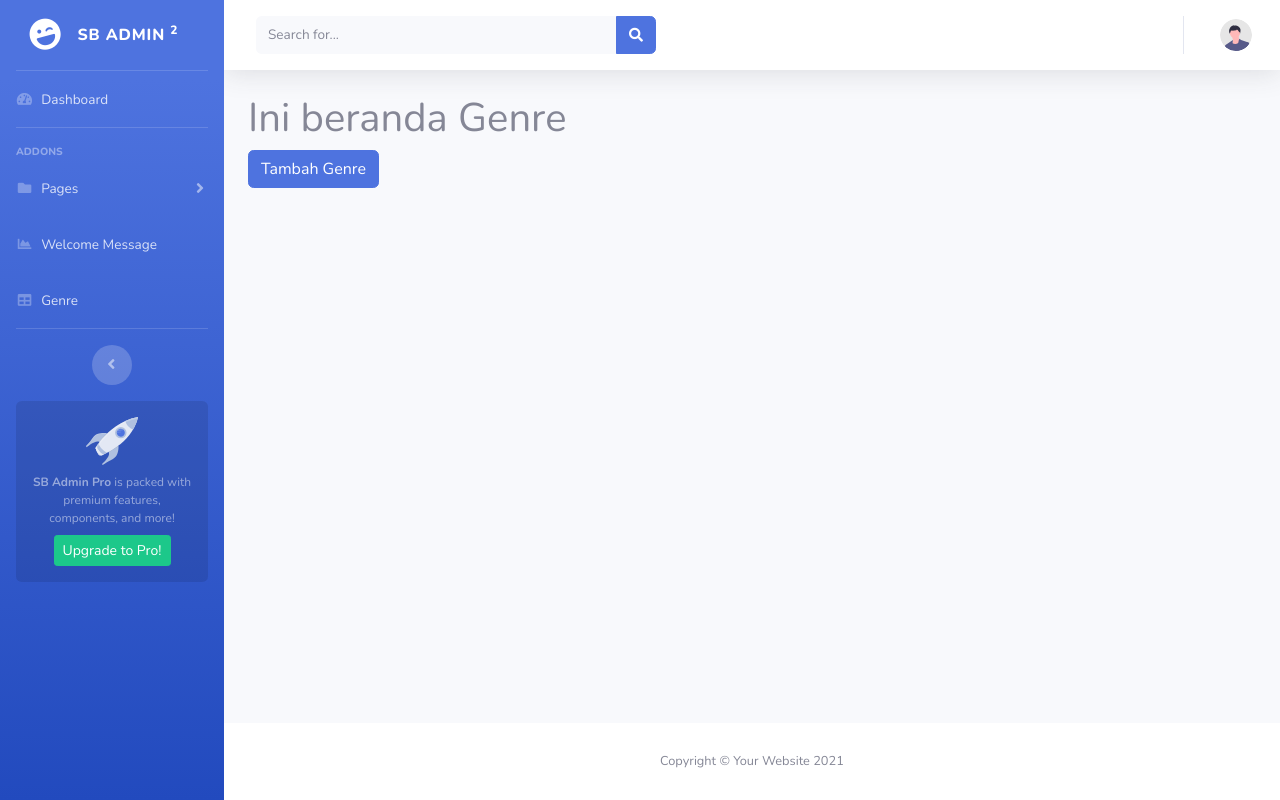
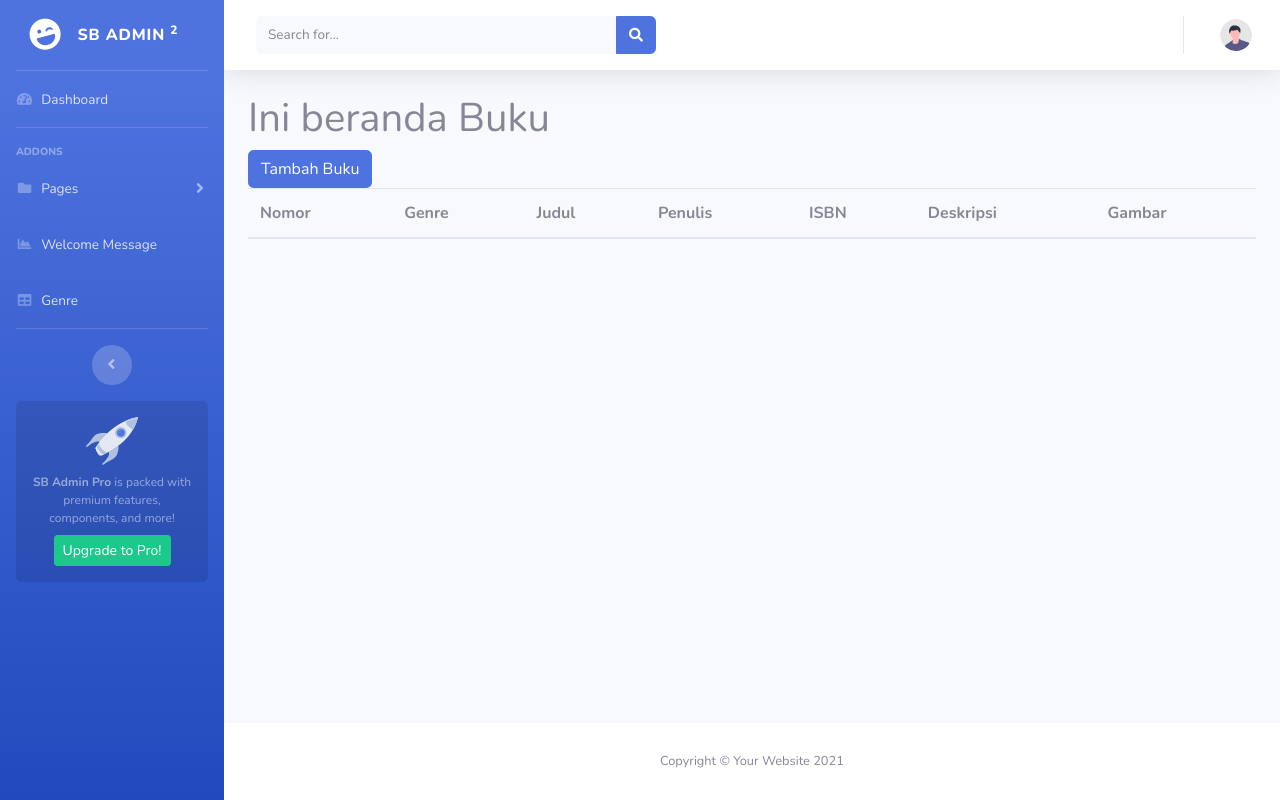
Before and after one commit to addthoriq/peminjaman_buku_CI, a CodeIgniter 4 app: template app/Views/admin/buku/beranda_buku.php in a window 1280 px wide. Run offline with PHP 8.4 and a stand-in for CodeIgniter, Linux system fonts and the light colour scheme; the template is opened without the code that fills it, so the values that code supplies are empty; some libraries are stand-ins or nearby versions.

Commit message:
upload gambar

```diff
--- a/app/Config/Boot/production.php
+++ b/app/Config/Boot/production.php
@@ -7,7 +7,7 @@
  | Don't show ANY in production environments. Instead, let the system catch
  | it and display a generic error message.
  */
-ini_set('display_errors', '0');
+ini_set('display_errors', '1');
 error_reporting(E_ALL & ~E_NOTICE & ~E_DEPRECATED & ~E_STRICT & ~E_USER_NOTICE & ~E_USER_DEPRECATED);
 
 /*
--- a/app/Config/Logger.php
+++ b/app/Config/Logger.php
@@ -38,7 +38,7 @@ class Logger extends BaseConfig
      *
      * @var array|int
      */
-    public $threshold = (ENVIRONMENT === 'production') ? 4 : 9;
+    public $threshold = (ENVIRONMENT === 'development') ? 9 : 9;
 
     /**
      * --------------------------------------------------------------------------
--- a/app/Config/Routes.php
+++ b/app/Config/Routes.php
@@ -37,7 +37,8 @@ $routes->get('/admin/genre', 'GenreController::index', ['filter' => 'session']);
 $routes->match(['get', 'post'], '/admin/genre/tambah', 'GenreController::store', ['filter' => 'session']);
 
 $routes->get('/admin/buku', 'BookController::index', ['filter' => 'session']);
-$routes->match(['get', 'post'], '/admin/buku/tambah', 'BookController::store', ['filter' => 'session']);
+$routes->get('/admin/buku/tambah', 'BookController::viewtambah', ['filter' => 'session']);
+$routes->post('/admin/buku/tambah-proses', 'BookController::store', ['filter' => 'session']);
 
 service('auth')->routes($routes);
 /*
--- a/app/Views/admin/buku/beranda_buku.php
+++ b/app/Views/admin/buku/beranda_buku.php
@@ -2,7 +2,34 @@
 
 <?= $this->section('content') ?>
 
-<h1>Ini beranda Genre</h1>
-<a href="<?= site_url('/admin/genre/tambah') ?>" class="btn btn-primary">Tambah Genre</a>
+<h1>Ini beranda Buku</h1>
+<a href="<?= site_url('/admin/buku/tambah') ?>" class="btn btn-primary">Tambah Buku</a>
+
+<table class="table table-hover">
+  <thead>
+    <tr>
+      <th>Nomor</th>
+      <th>Genre</th>
+      <th>Judul</th>
+      <th>Penulis</th>
+      <th>ISBN</th>
+      <th>Deskripsi</th>
+      <th>Gambar</th>
+    </tr>
+  </thead>
+  <tbody>
+    <?php foreach ($books as $buku) : ?>
+      <tr>
+        <th><?= $buku['id'] ?></th>
+        <th><?= $buku['nama_genre'] ?></th>
+        <th><?= $buku['judul_buku'] ?></th>
+        <th><?= $buku['penulis'] ?></th>
+        <th><?= $buku['kode_isbn'] ?></th>
+        <th><?= $buku['deskripsi_buku'] ?></th>
+        <th><img src="<?= base_url($buku['gambar']) ?>" width="100"></th>
+      </tr>
+    <?php endforeach ?>
+  </tbody>
+</table>
 
 <?= $this->endsection() ?>
```
Also changed, not shown: app/Controllers/BookController.php (+25 -10 lines), app/Models/BookModel.php (+16 -2 lines), app/Views/admin/buku/tambah_buku.php (+22 -3 lines), public/images/1679987912_999c54c38099969323cb.webp (added), public/images/1679988800_19ff8fca9afe0b331ca9.png (added), 1 other file.
